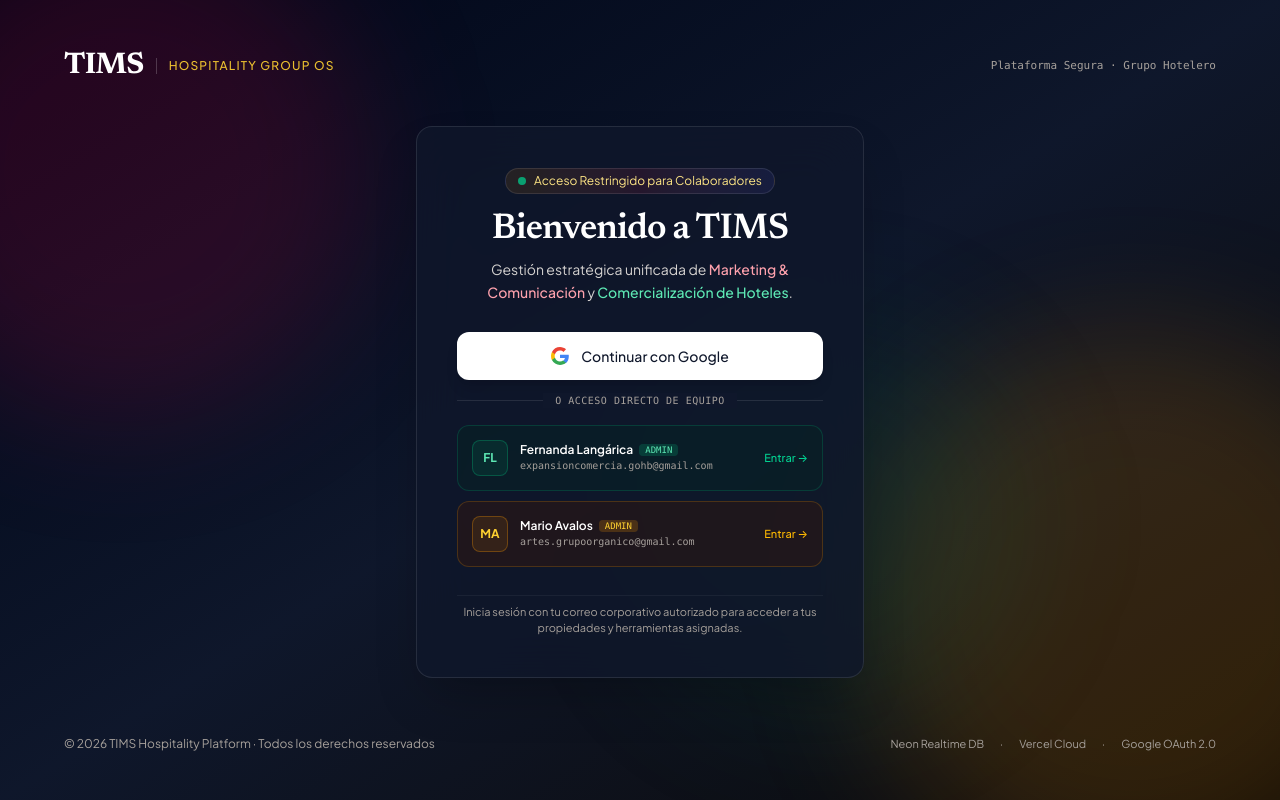
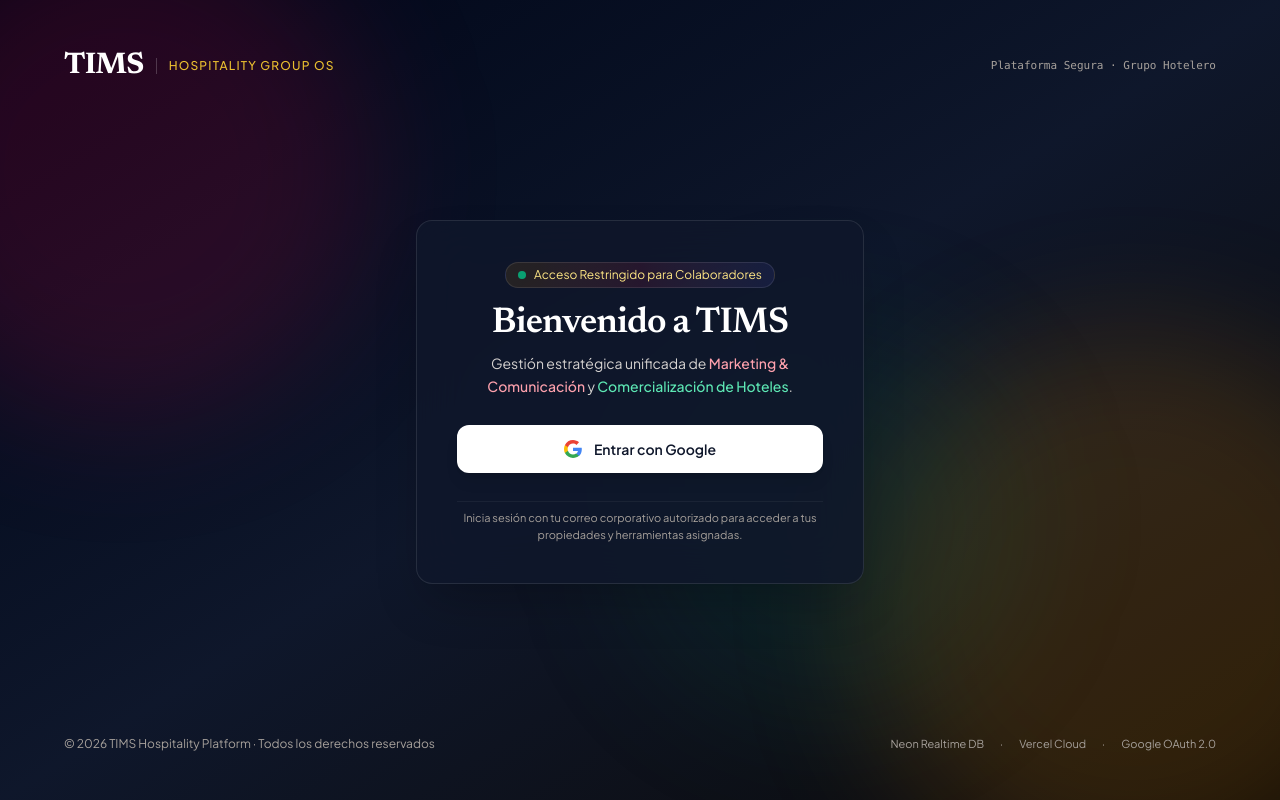
Before and after one commit to MayitoApps/tims-platform, a Next.js app: page / in a window 1280 px wide. Built offline with nearby package versions, Linux system fonts and the light colour scheme; no server answers.

Commit message:
ui: mostrar unicamente el boton de entrar con Google en pantalla de inicio

```diff
--- a/components/AuthGate.tsx
+++ b/components/AuthGate.tsx
@@ -67,65 +67,8 @@ export function AuthGate() {
                   d="M12 4.75c1.77 0 3.35.61 4.6 1.8l3.42-3.42C17.95 1.19 15.24 0 12 0 7.33 0 3.26 2.64 1.25 6.58l4.03 3.15c.95-2.83 3.6-4.98 6.72-4.98z"
                 />
               </svg>
-              <span>Continuar con Google</span>
+              <span className="font-semibold">Entrar con Google</span>
             </a>
-
-            {/* Divisor */}
-            <div className="relative flex items-center justify-center py-1">
-              <div className="border-t border-white/10 w-full" />
-              <span className="bg-slate-900 px-3 text-[10px] uppercase font-mono tracking-wider text-stone-400 absolute">
-                O acceso directo de equipo
-              </span>
-            </div>
-
-            {/* Accesos Directos de Administradores */}
-            <div className="space-y-2.5 pt-1">
-              <a
-                href="/api/auth/dev-login?role=sales"
-                className="w-full flex items-center justify-between p-3.5 rounded-xl bg-emerald-950/30 hover:bg-emerald-900/40 border border-emerald-500/20 hover:border-emerald-500/40 transition-all group"
-              >
-                <div className="flex items-center gap-3">
-                  <div className="w-9 h-9 rounded-lg bg-emerald-500/10 text-emerald-300 font-bold flex items-center justify-center text-xs border border-emerald-500/30 group-hover:scale-105 transition-transform">
-                    FL
-                  </div>
-                  <div className="text-left">
-                    <div className="text-xs font-semibold text-white group-hover:text-emerald-200 flex items-center gap-1.5">
-                      <span>Fernanda Langárica</span>
-                      <span className="text-[9px] px-1.5 py-0.2 rounded bg-emerald-500/20 text-emerald-300 font-mono font-medium">ADMIN</span>
-                    </div>
-                    <div className="text-[10px] text-stone-400 font-mono">
-                      expansioncomercia.gohb@gmail.com
-                    </div>
-                  </div>
-                </div>
-                <span className="text-[11px] text-emerald-400 font-medium group-hover:translate-x-0.5 transition-transform">
-                  Entrar →
-                </span>
-              </a>
-
-              <a
-                href="/api/auth/dev-login?role=artes"
-                className="w-full flex items-center justify-between p-3.5 rounded-xl bg-amber-950/30 hover:bg-amber-900/40 border border-amber-500/20 hover:border-amber-500/40 transition-all group"
-              >
-                <div className="flex items-center gap-3">
-                  <div className="w-9 h-9 rounded-lg bg-amber-500/10 text-amber-300 font-bold flex items-center justify-center text-xs border border-amber-500/30 group-hover:scale-105 transition-transform">
-                    MA
-                  </div>
-                  <div className="text-left">
-                    <div className="text-xs font-semibold text-white group-hover:text-amber-200 flex items-center gap-1.5">
-                      <span>Mario Avalos</span>
-                      <span className="text-[9px] px-1.5 py-0.2 rounded bg-amber-500/20 text-amber-300 font-mono font-medium">ADMIN</span>
-                    </div>
-                    <div className="text-[10px] text-stone-400 font-mono">
-                      artes.grupoorganico@gmail.com
-                    </div>
-                  </div>
-                </div>
-                <span className="text-[11px] text-amber-400 font-medium group-hover:translate-x-0.5 transition-transform">
-                  Entrar →
-                </span>
-              </a>
-            </div>
           </div>
 
           <div className="pt-2 text-center border-t border-white/5">
```
